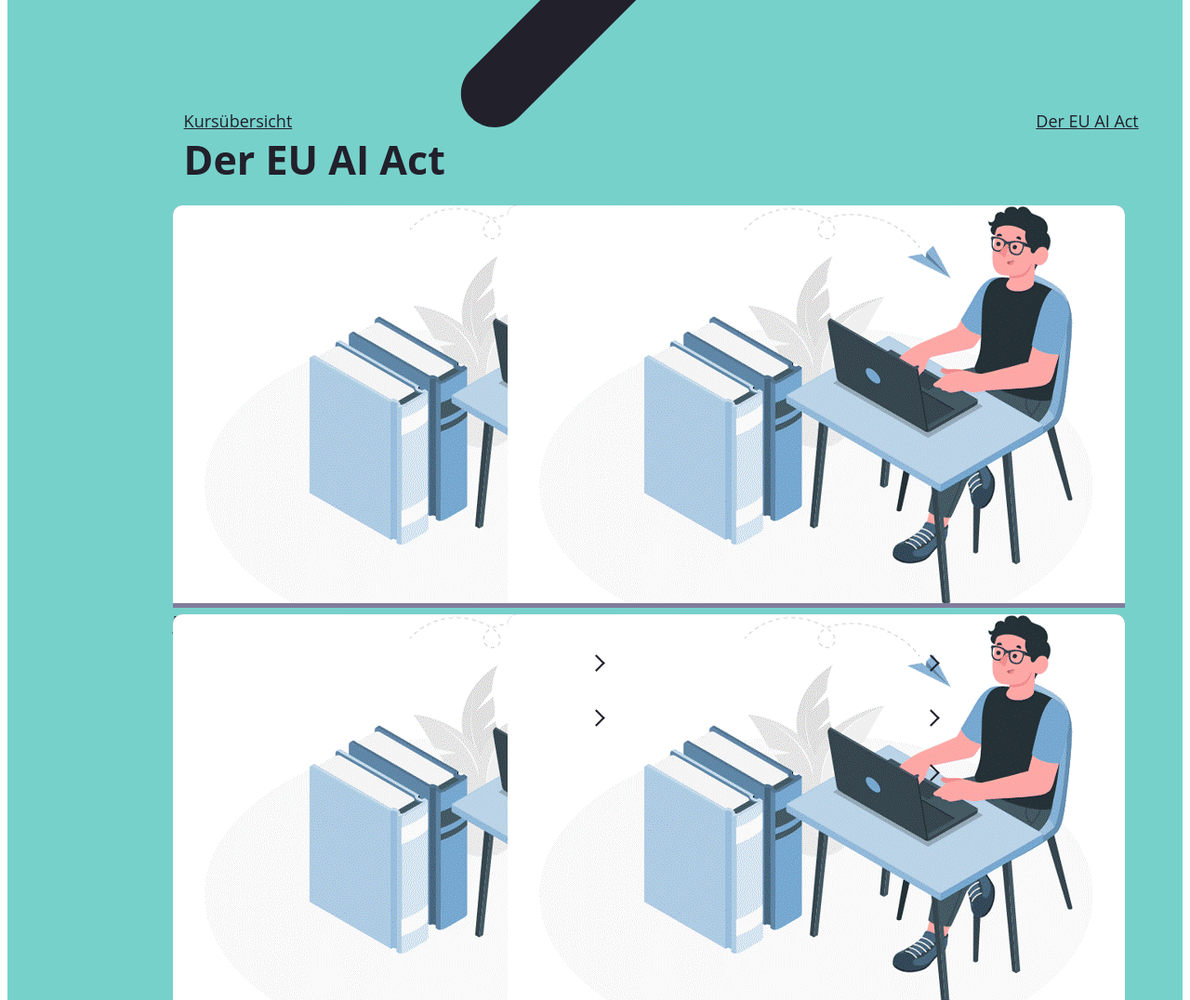
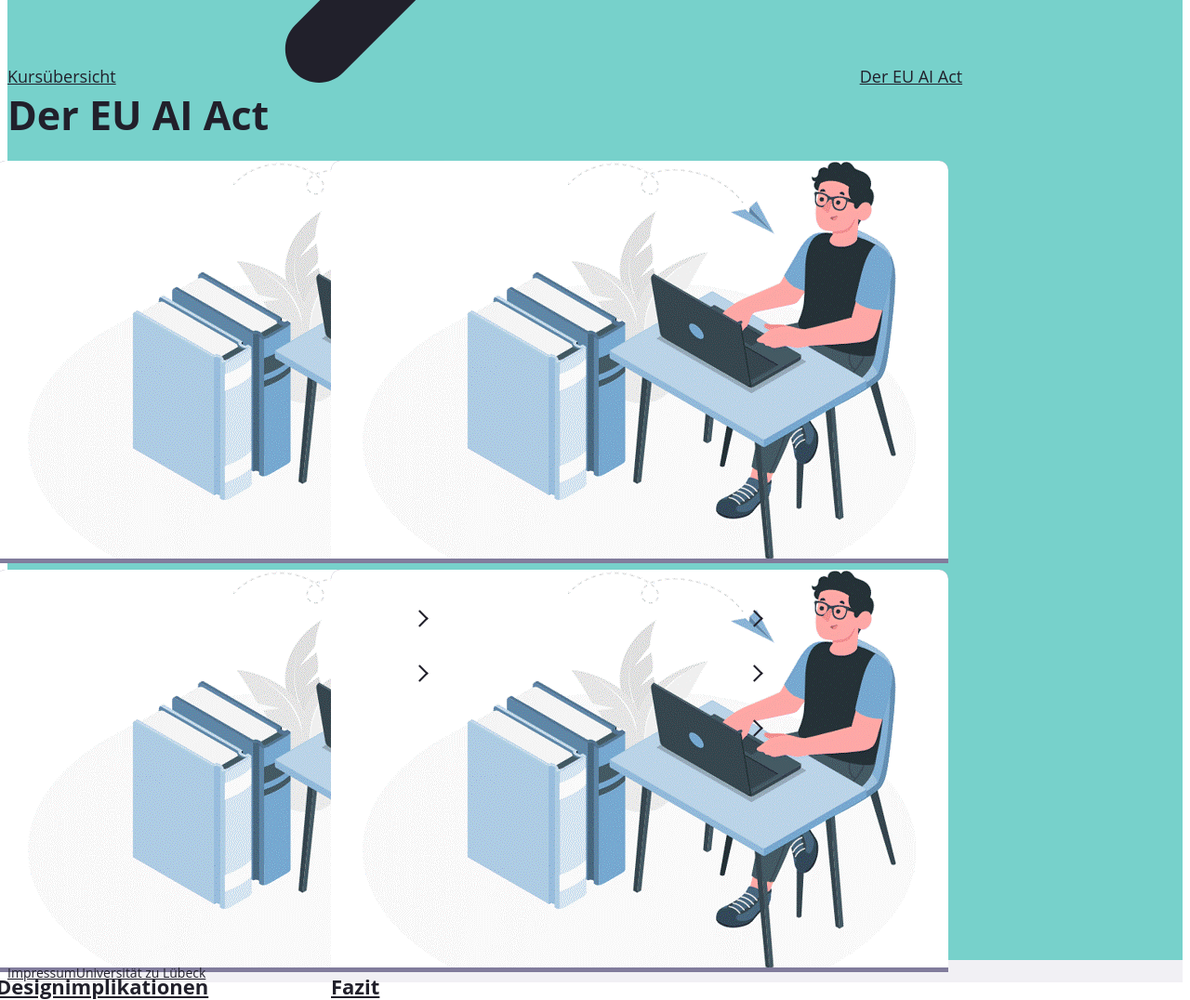
Before and after one commit to hkuswik/uxki_testseminar, a React (Create React App) app in the folder ux-ki-app/: page / in a window 1280 px wide. Shown: the part 1024-2100 px from the top of the page at 93% size. Built offline with nearby package versions, Linux system fonts and the light colour scheme.

Commit message:
removed NavBar; tried to fix font family problem

```diff
--- a/ux-ki-app/src/App.js
+++ b/ux-ki-app/src/App.js
@@ -5,7 +5,6 @@ import SubTopicPage from './components/pages/SubTopicPage';
 import Header from './components/Header';
 import Footer from './components/Footer';
 import AppContext from './components/AppContext';
-import NavigationBar from './components/NavigationBar';
 
 // static content of subtopics
 const topicContents = {
@@ -47,7 +46,6 @@ function App() {
       <AppContext.Provider value={topicContents}>
         <BrowserRouter>
           <div className='flex'>
-            <NavigationBar />
             <div className='flex flex-col w-full'>
               <Header />
               <Routes>
--- a/ux-ki-app/src/assets/css/App.css
+++ b/ux-ki-app/src/assets/css/App.css
@@ -1,6 +1,6 @@
 /* General */
 * {
-  font-family: 'Open Sans', 'sans serif';
+  font-family: 'Open Sans', sans-serif;
   font-weight: 400;
   font-size: calc(10px + 1vmin);
   color: #21202b;
@@ -19,24 +19,20 @@
 /* Layout */
 .Header {
   height: 10%;
-  width: 85%;
-  margin-left: 15%;
+  width: 100%;
 }
 
 .Mainpage {
-  width: 85%;
-  margin-left: 15%;
+  width: 100%;
 }
 
 .SubTopicPage {
-  width: 85%;
-  margin-left: 15%;
+  width: 100%;
 }
 
 .Footer {
   height: 6%;
-  width: 85%;
-  margin-left: 15%;
+  width: 100%;
 }
 
 .Footer a {
```
